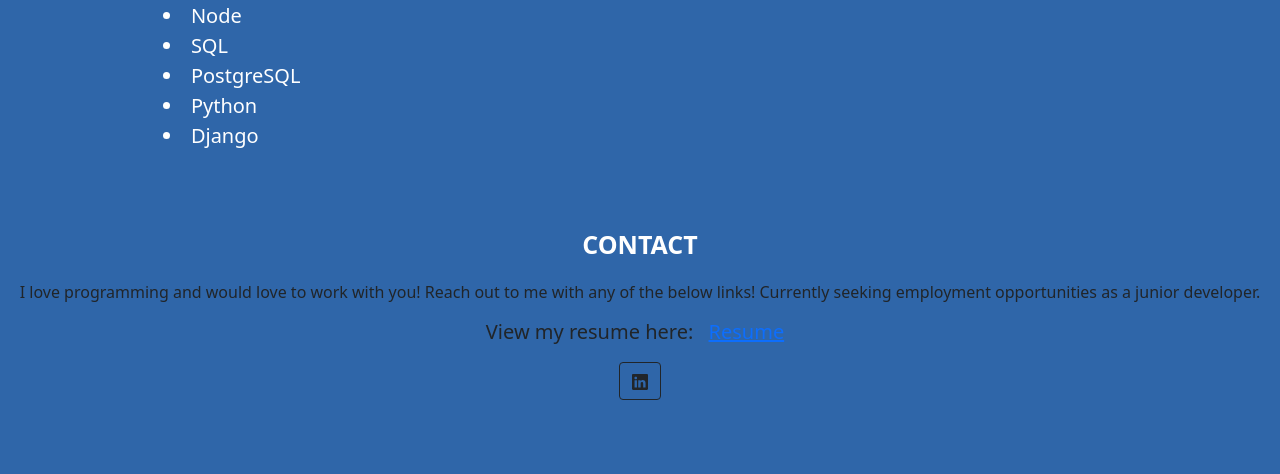
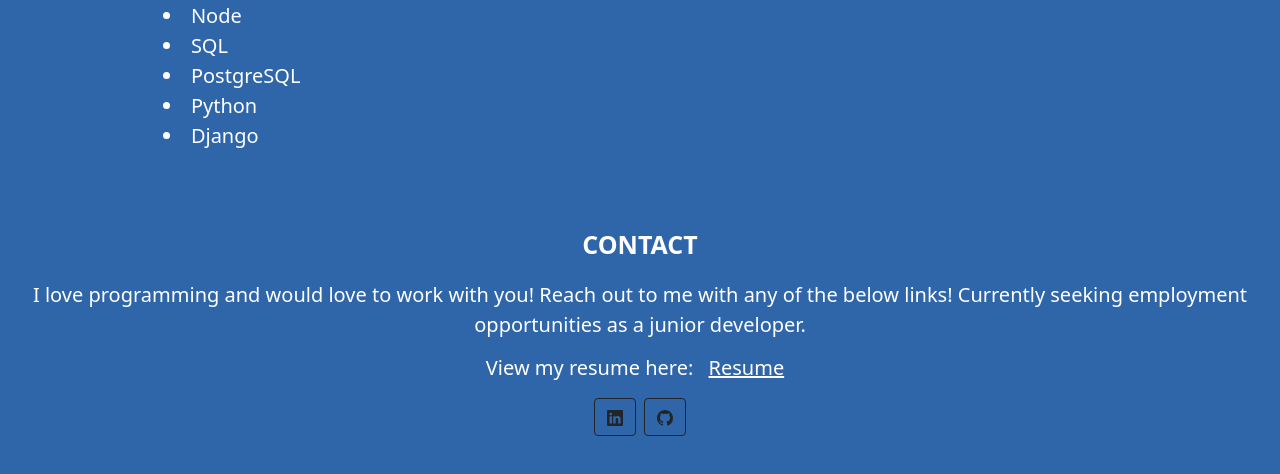
Before and after one commit to Scotty1990/Scotty1990, a React (Create React App) app: page / in a window 1280 px wide. Shown: the part 1324-1798 px from the top of the page. Built offline with nearby package versions, Linux system fonts and the light colour scheme.

Commit message:
update for transfer

```diff
--- a/src/App.js
+++ b/src/App.js
@@ -4,6 +4,7 @@ import 'bootstrap/dist/css/bootstrap.min.css';
 import { Modal } from 'react-bootstrap';
 import { Nav } from 'react-bootstrap'
 import { Button } from 'react-bootstrap'
+import GithubSVG from './components/pics/Github-SVG.svg';
 
 function App() {
   const [showFlashCards, setShowFlashCards] = useState(false)
@@ -158,11 +159,16 @@ function App() {
       <div id="contact">
         <div className="padding-section"></div>
         <p className='titles'>CONTACT</p>
-        <p>I love programming and would love to work with you! Reach out to me with any of the below links! Currently seeking employment opportunities as a junior developer.</p>
-        <h5>View my resume here: <a href="">Resume</a></h5>
+        <p className='about-me'>I love programming and would love to work with you! Reach out to me with any of the below links! Currently seeking employment opportunities as a junior developer.</p>
+        <h5 id="resume-line">View my resume here: <a id='resume-tag' target="_blank" href="https://docs.google.com/document/d/18o3JiEmESxsq8K9UFpj5rSiEIjnPeBYE/edit?usp=sharing&ouid=110742230443125215815&rtpof=true&sd=true">Resume</a></h5>
         <a class='btn btn-outline-dark btn-social mx-1' target="_blank" href="www.linkedin.com/in/scottmacleod1990">
           <svg xmlns="http://www.w3.org/2000/svg" width="16" height="16" fill="currentColor" class="bi bi-linkedin" viewBox="0 0 16 16">
             <path d="M0 1.146C0 .513.526 0 1.175 0h13.65C15.474 0 16 .513 16 1.146v13.708c0 .633-.526 1.146-1.175 1.146H1.175C.526 16 0 15.487 0 14.854V1.146zm4.943 12.248V6.169H2.542v7.225h2.401zm-1.2-8.212c.837 0 1.358-.554 1.358-1.248-.015-.709-.52-1.248-1.342-1.248-.822 0-1.359.54-1.359 1.248 0 .694.521 1.248 1.327 1.248h.016zm4.908 8.212V9.359c0-.216.016-.432.08-.586.173-.431.568-.878 1.232-.878.869 0 1.216.662 1.216 1.634v3.865h2.401V9.25c0-2.22-1.184-3.252-2.764-3.252-1.274 0-1.845.7-2.165 1.193v.025h-.016a5.54 5.54 0 0 1 .016-.025V6.169h-2.4c.03.678 0 7.225 0 7.225h2.4z"/>
+          </svg>
+        </a>
+        <a class='btn btn-outline-dark btn-social mx-1' target="_blank" href="https://github.com/Scotty1990/">
+          <svg xmlns="http://www.w3.org/2000/svg" width="16" height="16" fill="currentColor" class="bi bi-github" viewBox="0 0 16 16">
+            <path d="M8 0C3.58 0 0 3.58 0 8c0 3.54 2.29 6.53 5.47 7.59.4.07.55-.17.55-.38 0-.19-.01-.82-.01-1.49-2.01.37-2.53-.49-2.69-.94-.09-.23-.48-.94-.82-1.13-.28-.15-.68-.52-.01-.53.63-.01 1.08.58 1.23.82.72 1.21 1.87.87 2.33.66.07-.52.28-.87.51-1.07-1.78-.2-3.64-.89-3.64-3.95 0-.87.31-1.59.82-2.15-.08-.2-.36-1.02.08-2.12 0 0 .67-.21 2.2.82.64-.18 1.32-.27 2-.27.68 0 1.36.09 2 .27 1.53-1.04 2.2-.82 2.2-.82.44 1.1.16 1.92.08 2.12.51.56.82 1.27.82 2.15 0 3.07-1.87 3.75-3.65 3.95.29.25.54.73.54 1.48 0 1.07-.01 1.93-.01 2.2 0 .21.15.46.55.38A8.012 8.012 0 0 0 16 8c0-4.42-3.58-8-8-8z"/>
           </svg>
         </a>
       </div>
--- a/src/index.css
+++ b/src/index.css
@@ -177,6 +177,10 @@ ul {
   margin-top: 30px;
 }
 
-.svg-contacts {
-  border-radius: 50%;
+#resume-line {
+  color: white;
 }
+
+#resume-tag {
+  color: white;
+}
```
Also changed, not shown: src/components/pics/Github-SVG.svg (added).
